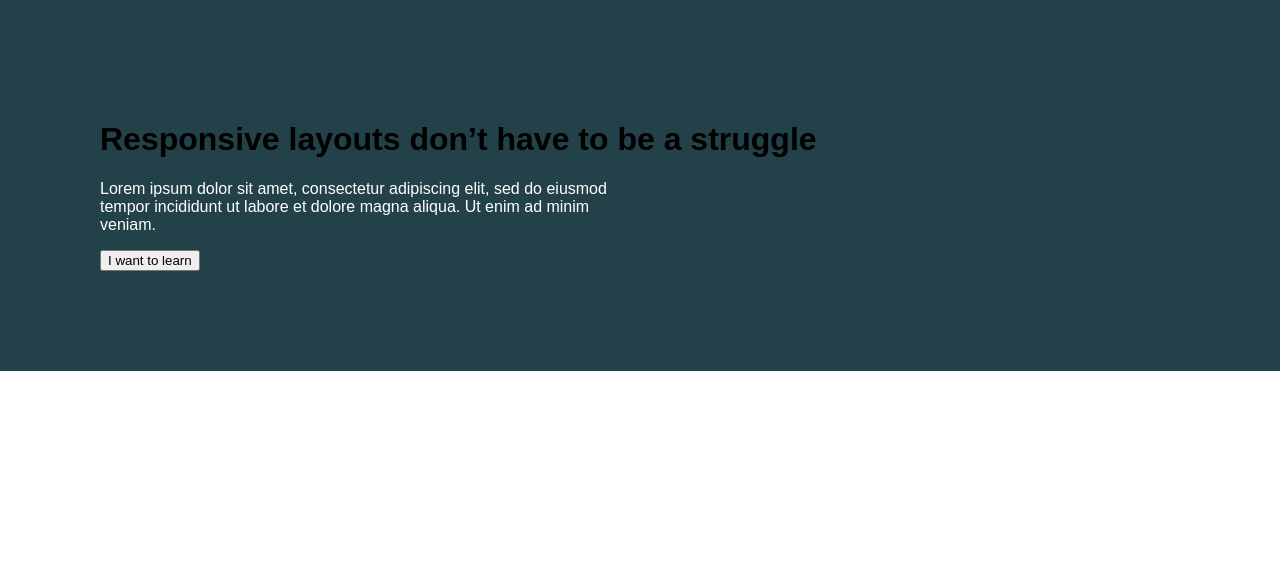
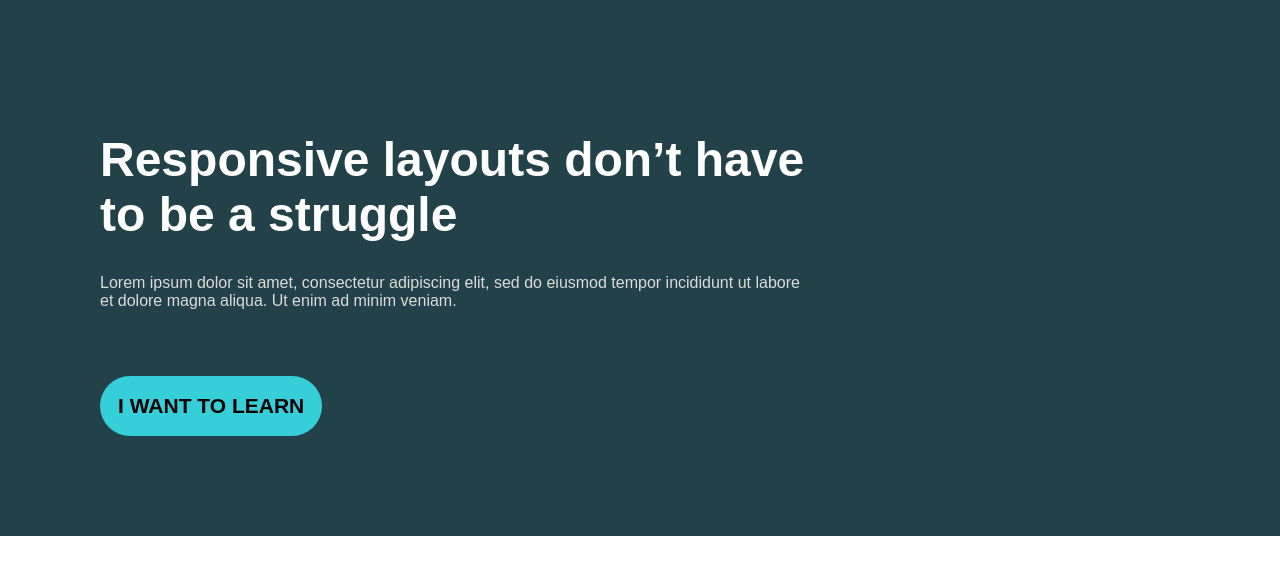
Before and after one commit to Rafaelbpm/kevin-course-responsive-layouts, a plain HTML site: page challenge03/index.html in a window 1280 px wide. Drawn offline with Linux system fonts and the light colour scheme.

Commit message:
css - add - header and btn style

```diff
--- a/challenge03/style.css
+++ b/challenge03/style.css
@@ -10,10 +10,30 @@ body {
 .header {
   background-color: hsla(192, 36%, 21%, 1);
   padding: 100px;
-  padd
+  min-height: 60%;
 }
 
-.header-content{
-    color:#FFFFFF;
-    width: 50%;
+.header-title {
+  color: #ffffff;
+  max-width: 710px;
+  font-size: 24px;
+  overflow: hidden;
 }
+
+.header-content {
+  font-size: 1rem;
+  color: #dbdbdb;
+}
+
+.btn-learn {
+  border-style: none;
+  font-size: 21px;
+  font-weight: 700;
+  max-width: 285px;
+  padding: 18px;
+  border-radius: 31.5px;
+  background-color: hsla(184, 68%, 53%, 1);
+  margin-top: 50px;
+  cursor: pointer;
+  text-transform: uppercase;
+}
```
